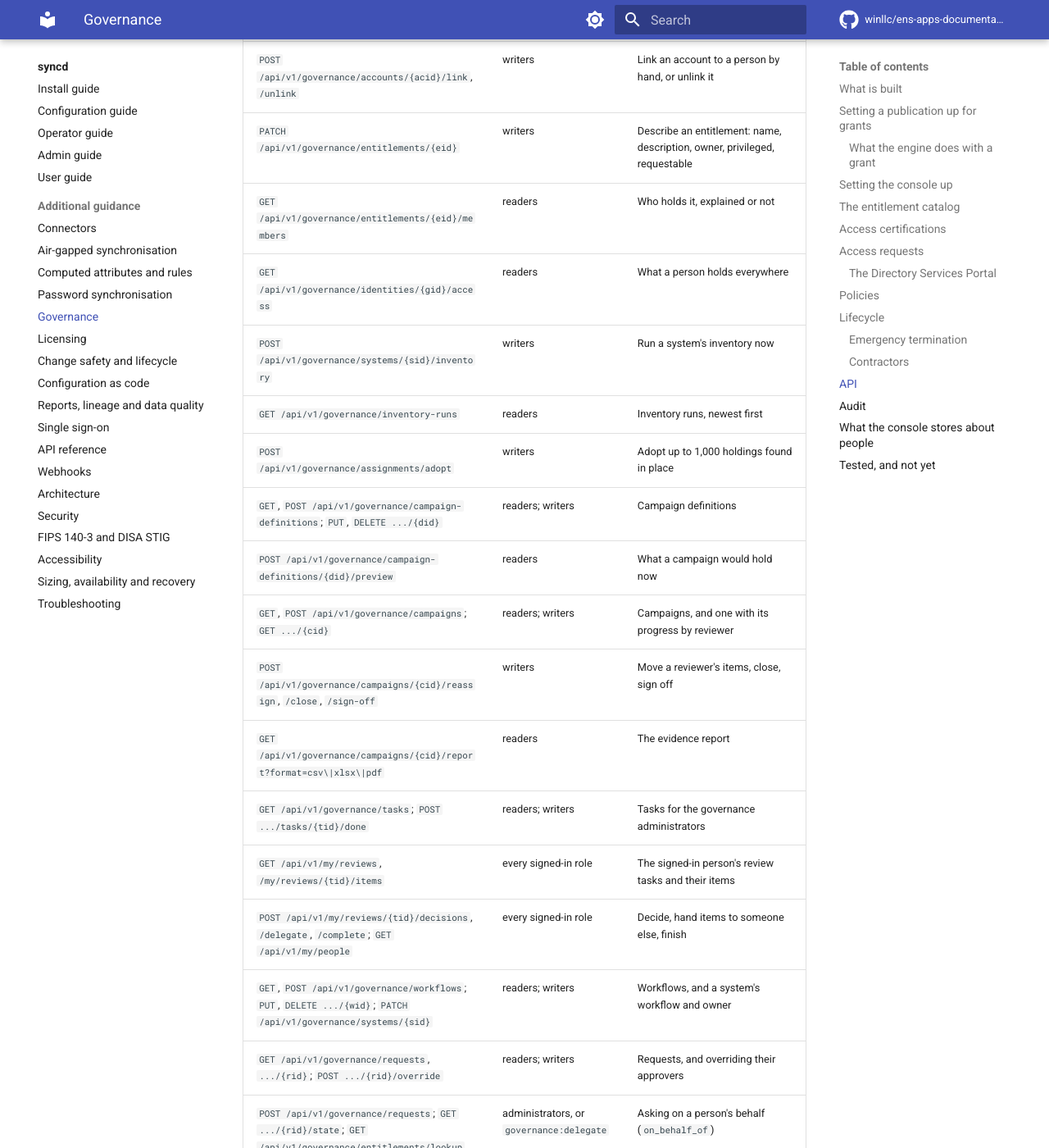
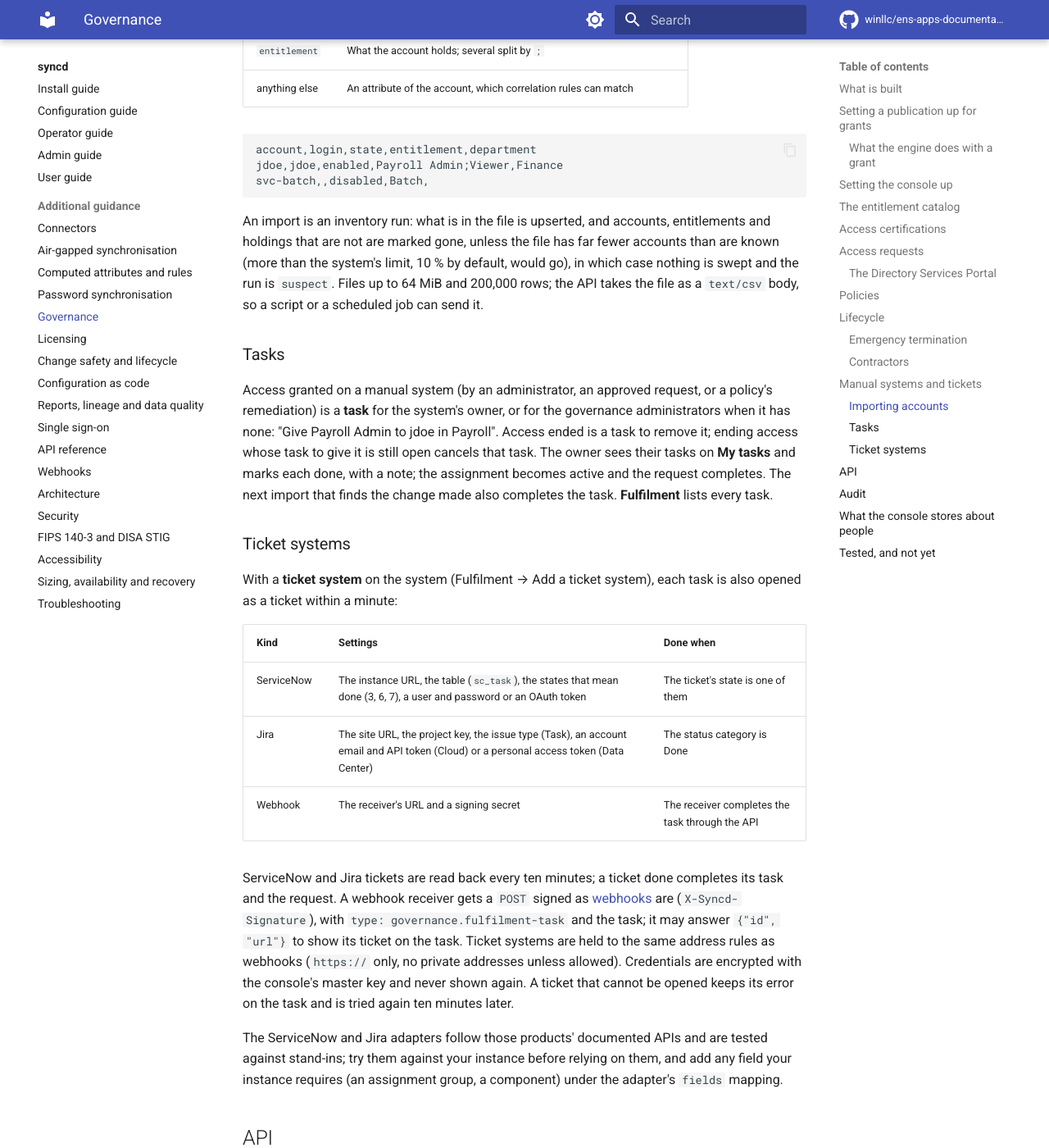
Before and after one commit to winllc/ens-apps-documentation, an MkDocs documentation site: the page built from docs/syncd/governance.md, in a window 1280 px wide and 1400 px high, scrolled down 9853 px. Shown: the whole window at 82% size. Built offline with MkDocs 1.6.1 and Material for MkDocs 9.7.7, drawn with Linux system fonts in a browser that asks for light colours; comment, search, counter and statistics services are not loaded; some of the changed text lies outside the part shown.

Commit message:
syncd governance: manual systems and tickets
Documents manual systems (CSV imports, fulfilment tasks for the owner) and ticket
systems (ServiceNow, Jira, a signed webhook) on syncd's governance page: settings,
API, audit actions, and what was tested.

Co-Authored-By: Claude Opus 5.5 <noreply@anthropic.com>
Claude-Session: https://claude.ai/code/session_015i4tKc5i6xgbjoaMWWUgbP

````diff
--- a/docs/syncd/governance.md
+++ b/docs/syncd/governance.md
@@ -12,7 +12,9 @@ the console is down.
 
 - **People** come from one view of one engine. The console keeps a copy of a few
   attributes of each person (the *projection*), refreshed every 15 minutes by default.
-- A **system** is a publication of an engine: the target whose access is governed.
+- A **system** is a publication of an engine: the target whose access is governed. A
+  **manual system** is one syncd does not write to: its accounts come from CSV imports and
+  people make its changes, through tasks or tickets.
 - An **entitlement** is something a person can hold in a system: a group membership,
   an attribute value, or a *scope* (a key the publication's filter can test).
 - An **assignment** is the decision that a person holds an entitlement, from a date to a
@@ -33,6 +35,7 @@ the console is down.
 | The Directory Services Portal: its group requests decided here (governed mode), and its owners' changes reported here | `governance:delegate` tokens; `POST /api/v1/governance/ingest/dsp` |
 | Policies: separation of duties and rules over the person, a scan, violations, remediation and exceptions, and the check when access is asked for | Console: Policies, Violations, My policy violations |
 | Lifecycle: rules for joiners, movers and leavers; emergency termination and reinstatement | Console: Lifecycle; Terminate on a person's card; the engine's reserved `terminated` scope |
+| Manual systems: CSV imports, fulfilment tasks for the system's owner, tickets in ServiceNow, Jira or a webhook receiver | Console: Governance (Import CSV), Fulfilment, My tasks |
 | The Governance pack | Licensing |
 
 ## Setting a publication up for grants
@@ -319,6 +322,71 @@ container, with an end date and a sponsor who is told before the end and can ext
 reads the container as a source and ends their accounts on the date with `effective_until`.
 `examples/contractors-from-ldap.yaml` in syncd shows the configuration.
 
+## Manual systems and tickets
+
+Some systems syncd does not write to: an application without an API, a mainframe, a SaaS
+product an administrator changes by hand. Add one as a **manual system** (Governance → Add a
+system → Manual), with an owner and, optionally, a ticket system.
+
+### Importing accounts
+
+**Import CSV** on the system reads a file with a header row and one row per account (or per
+account and entitlement):
+
+| Column | |
+|---|---|
+| `account` | The account's name in the system: required |
+| `login` | The person's login, to link the account (never over a link made by hand) |
+| `state` | `enabled`, `disabled`, `locked` or empty |
+| `entitlement` | What the account holds; several split by `;` |
+| anything else | An attribute of the account, which correlation rules can match |
+
+```csv
+account,login,state,entitlement,department
+jdoe,jdoe,enabled,Payroll Admin;Viewer,Finance
+svc-batch,,disabled,Batch,
+```
+
+An import is an inventory run: what is in the file is upserted, and accounts, entitlements
+and holdings that are not are marked gone, unless the file has far fewer accounts than are
+known (more than the system's limit, 10 % by default, would go), in which case nothing is
+swept and the run is `suspect`. Files up to 64 MiB and 200,000 rows; the API takes the file
+as a `text/csv` body, so a script or a scheduled job can send it.
+
+### Tasks
+
+Access granted on a manual system (by an administrator, an approved request, or a policy's
+remediation) is a **task** for the system's owner, or for the governance administrators when
+it has none: "Give Payroll Admin to jdoe in Payroll". Access ended is a task to remove it;
+ending access whose task to give it is still open cancels that task. The owner sees their
+tasks on **My tasks** and marks each done, with a note; the assignment becomes active and
+the request completes. The next import that finds the change made also completes the task.
+**Fulfilment** lists every task.
+
+### Ticket systems
+
+With a **ticket system** on the system (Fulfilment → Add a ticket system), each task is also
+opened as a ticket within a minute:
+
+| Kind | Settings | Done when |
+|---|---|---|
+| ServiceNow | The instance URL, the table (`sc_task`), the states that mean done (3, 6, 7), a user and password or an OAuth token | The ticket's state is one of them |
+| Jira | The site URL, the project key, the issue type (Task), an account email and API token (Cloud) or a personal access token (Data Center) | The status category is Done |
+| Webhook | The receiver's URL and a signing secret | The receiver completes the task through the API |
+
+ServiceNow and Jira tickets are read back every ten minutes; a ticket done completes its task
+and the request. A webhook receiver gets a `POST` signed as [webhooks](webhooks.md) are
+(`X-Syncd-Signature`), with `type: governance.fulfilment-task` and the task; it may answer
+`{"id", "url"}` to show its ticket on the task. Ticket systems are held to the same address
+rules as webhooks (`https://` only, no private addresses unless allowed). Credentials are
+encrypted with the console's master key and never shown again. A ticket that cannot be
+opened keeps its error on the task and is tried again ten minutes later.
+
+The ServiceNow and Jira adapters follow those products' documented APIs and are tested
+against stand-ins; try them against your instance before relying on them, and add any field
+your instance requires (an assignment group, a component) under the adapter's `fields`
+mapping.
+
 ## API
 
 | Method and path | Who | What |
@@ -359,6 +427,10 @@ reads the container as a source and ends their accounts on the date with `effect
 | `GET /api/v1/my/violations`; `POST .../{vid}/remediate`, `/exception` | the policy's owner | Their policies' violations |
 | `GET`, `POST /api/v1/governance/lifecycle-rules`; `PUT`, `DELETE .../{lid}`; `GET /api/v1/governance/lifecycle-runs` | readers; writers | Lifecycle rules and what they did |
 | `POST /api/v1/governance/identities/{gid}/terminate`, `/reinstate` | writers | Emergency termination, with a reason |
+| `POST /api/v1/governance/systems/{sid}/import` | writers | A manual system's CSV (`text/csv`) |
+| `GET`, `POST /api/v1/governance/ticket-adapters`; `PUT`, `DELETE .../{aid}` | readers; writers | Ticket systems |
+| `GET /api/v1/governance/fulfilment-tasks`; `POST .../{tid}/complete` | readers; writers | Tasks of manual systems (`state`, `system_id`) |
+| `GET /api/v1/my/tasks`; `POST .../{tid}/complete` | the system's owner | Their tasks |
 | `GET /api/v1/my/identity`, `/my/access` | every signed-in role | The signed-in person, and what they hold |
 
 Writes need the Governance pack. Reads never do: what was recorded stays visible after
@@ -384,6 +456,10 @@ a license lapses.
 | `governance.lifecycle.updated` | configuration |
 | `governance.lifecycle.triggered`, `governance.identity.reinstated` | authorization |
 | `governance.identity.terminated` (severity alert) | authorization |
+| `governance.ticket_adapter.saved` | configuration |
+| `governance.system.imported` | data |
+| `governance.fulfilment.completed` | authorization |
+| `governance.fulfilment.ticket_opened` | system |
 | `governance.projection.halted`, `governance.inventory.completed`, `governance.inventory.suspect` | system |
 
 ## What the console stores about people
@@ -420,5 +496,9 @@ each change the projection saw, the attributes' old and new values.
 - Lifecycle: integration tests (leaver, mover review and its grace period, joiner mail,
   termination and reinstatement), engine tests of the `terminated` scope, and a termination
   case in the engine's end-to-end script against OpenLDAP.
+- Manual systems: integration tests (an import fills a system, links by login, sweeps or
+  stops as an inventory does, and finds tasks done; owners' tasks; tickets opened, read back
+  and closed against stand-ins for ServiceNow, Jira and a webhook receiver). Not yet run
+  against real ServiceNow or Jira instances.
 - Not built yet: holding grants in change windows and thresholds, correlation rules in
-  the API, and roles.
+  the API, SQL and REST targets, and roles.
````
